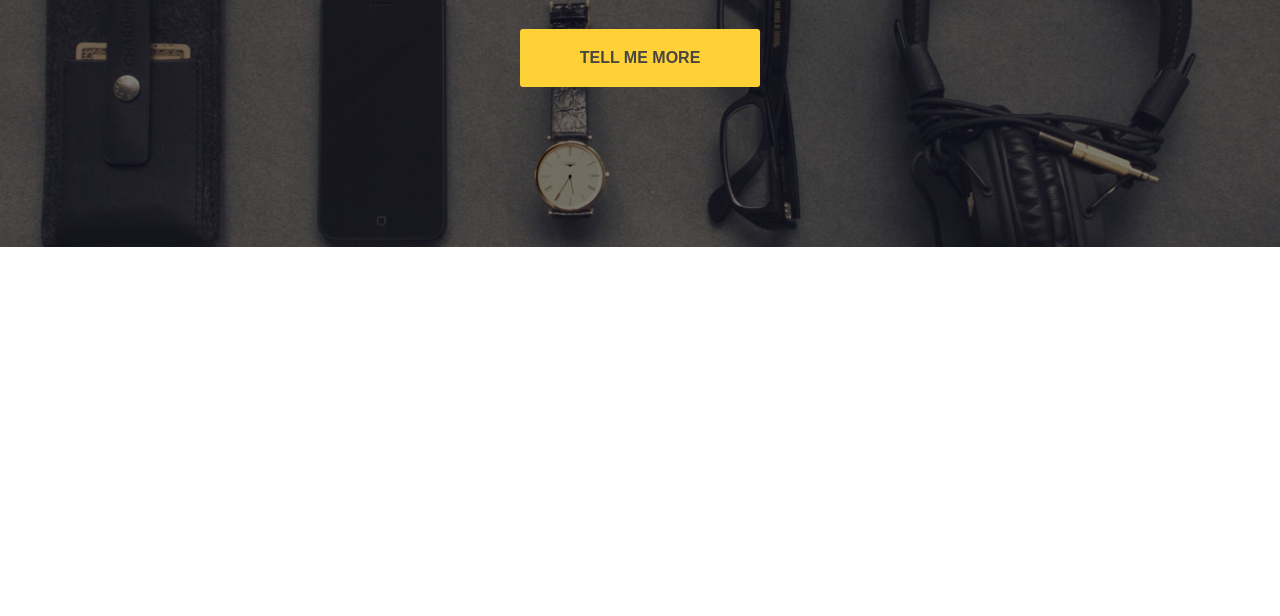
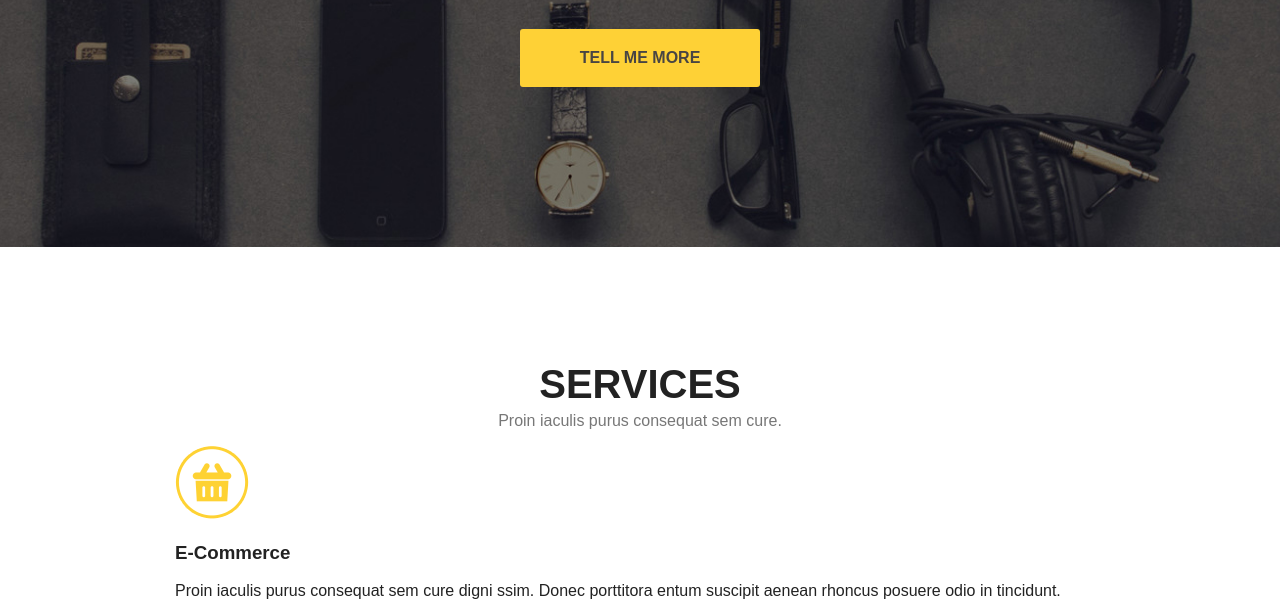
Before and after one commit to SergiyStasyuk/Youtube_project, a plain HTML site: page index.html in a window 1280 px wide. Shown: the part 436-1052 px from the top of the page. Before the commit the page ends 800 px from the top, so only its background shows below. Drawn offline with Linux system fonts and the light colour scheme.

Commit message:
Adding second section

```diff
--- a/css/main.css
+++ b/css/main.css
@@ -2,6 +2,7 @@ body {
 	font-family: Arial, sans-serif;
 	padding: 0;
 	margin: 0;
+	color: #222222;
 }
 
 .clearfix:after {
@@ -85,3 +86,22 @@ h1 {
 	font-weight: 18px;
 	margin-top: 50px;
 }
+
+.title {
+	padding-top: 115px;
+}
+
+.title h2 {
+	font-size: 40px;
+	font-weight: bold;
+	text-align: center;
+	text-transform: uppercase;
+	margin: 0;
+}
+
+.title p {
+	color: #777777;
+	text-align: center;
+	font-size: 16px;
+	margin-top: 5px;
+}
--- a/index.html
+++ b/index.html
@@ -41,9 +41,35 @@
 			<a href="#" class="button">Tell Me More</a>
 		</div>
 	</header>
+
+
 	<section>
 		<div class="container">
+			<div class="title">
+				<h2>
+					Services
+				</h2>
+				<p>
+					Proin iaculis purus consequat sem cure.
+				</p>
+			</div>
+			<div class="services">
+				<div class="services__item">
+					<img src="img/icon1.png" alt="Services">
+					<h3>E-Commerce</h3>
+					<p>
+						Proin iaculis purus consequat sem cure
+						digni ssim. Donec porttitora entum suscipit
+						aenean rhoncus posuere odio in tincidunt.
+					</p>
+				</div>
+				<div class="services__item">
 
+				</div>
+				<div class="services__item">
+
+				</div>
+			</div>
 		</div>
 	</section>
 	<section>
```
